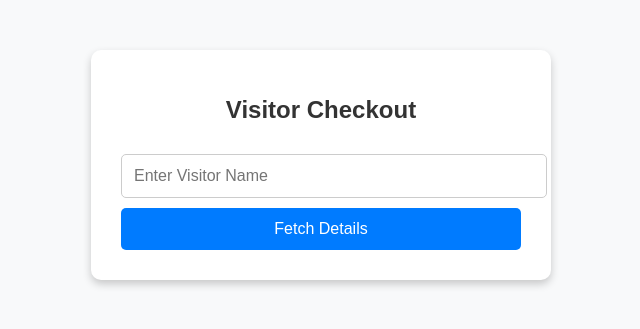
After one commit to Farahou110/visitor-log, a Flask app: page /checkout in a window 1280 px wide. The commit adds this page. Shown: the top 329 px of the page, without its empty margins (319-959 px from the left). Run offline with Flask 3, Linux system fonts and the light colour scheme.

Commit message:
first commit

```diff
--- a/app.py
+++ b/app.py
@@ -2,11 +2,12 @@ from flask import Flask, render_template, request, jsonify, session, redirect, u
 import re
 from pymongo import MongoClient
 from flask_mail import Mail, Message
-from twilio.rest import Client
 from bson import ObjectId
 from werkzeug.security import generate_password_hash, check_password_hash
-import os
 from datetime import datetime
+import random
+import string
+
 
 #  Flask App Initialization
 app = Flask(__name__)
@@ -18,24 +19,20 @@ db = client["VISITORS"]
 visitor_collection = db["visitor"]  # Stores visitor check-ins
 hosts_collection = db["hosts"]  # Stores host login details
 pre_registered_collection = db["pre_registered"]  # Stores pre-registered visitors
+approved_collection = db["approved"]  # Stores approved visitors
+declined_collection = db["declined"]  # Stores declined visitors
+checkout_collection = db["checkout"]  # Stores checked-out visitors
 
-#  Flask-Mail Configuration
-app.config["MAIL_SERVER"] = "smtp.gmail.com"
+# Flask-Mail Configuration
+app.config["MAIL_SERVER"] = "smtp.gmail.com"  # Change for Outlook, Yahoo, etc.
 app.config["MAIL_PORT"] = 587
 app.config["MAIL_USE_TLS"] = True
-app.config["MAIL_USE_SSL"] = False
-app.config["MAIL_USERNAME"] = os.getenv("MAIL_USERNAME")
-app.config["MAIL_PASSWORD"] = os.getenv("MAIL_PASSWORD")
+app.config["MAIL_USERNAME"] = "visitormanagement687@gmail.com"  # Replace with your email
+app.config["MAIL_PASSWORD"] = "hnvc inum rfwe zbsb"  # Replace with your email password
+app.config["MAIL_DEFAULT_SENDER"] = "visitormanagement687@gmail.com"
+
 mail = Mail(app)
 
-# #  Twilio SMS Configuration
-# TWILIO_SID = os.getenv("TWILIO_SID")
-# TWILIO_AUTH_TOKEN = os.getenv("TWILIO_AUTH_TOKEN")
-# TWILIO_PHONE_NUMBER = os.getenv("TWILIO_PHONE_NUMBER")
-# twilio_client = Client(TWILIO_SID, TWILIO_AUTH_TOKEN)
-
-# Store pending approvals {host_phone: visitor_id}
-pending_approvals = {}
 
 # ----- ROUTES -----
 
@@ -53,23 +50,8 @@ def prereg():
     return render_template("prereg.html")
 
 
-#get visitors details
-# @app.route("/get-visitor-info", methods=["GET"])
-# def get_visitor_info():
-#     visitor_name = request.args.get("name")
+# Route to fetch visitor details
 
-#     if not visitor_name:
-#         return jsonify({"status": "error", "message": "Missing visitor name"}), 400
-
-#     visitor = visitor_collection.find_one({"name": visitor_name}, {"_id": 0})
-
-#     if not visitor:
-#         return jsonify({"status": "error", "message": "Visitor not found"}), 404
-
-#     return jsonify({"status": "success", "visitor": visitor})
-
-
-# Route to fetch visitor details
 @app.route("/check-visitor", methods=["GET"])
 def check_visitor():
     try:
@@ -78,15 +60,20 @@ def check_visitor():
         if not username:
             return jsonify({"status": "error", "message": "Username is required"}), 400
 
+        # Debugging log: Print received username
+        print(f"Searching for username: {username}")
+
         # Fetch visitor details
         visitor = visitor_collection.find_one(
-            {"username": {"$regex": f"^{username}$", "$options": "i"}}
+            {"username": {"$regex": f"^{re.escape(username)}$", "$options": "i"}}
         )
+
+        # Debugging log: Print retrieved visitor
+        print("Visitor found:", visitor)
 
         if not visitor:
             return jsonify({"status": "error", "message": "Visitor not found"}), 404
 
-        # Remove MongoDB ObjectId before returning
         visitor["_id"] = str(visitor["_id"])
 
         return jsonify({"status": "success", "visitor": visitor})
@@ -94,31 +81,36 @@ def check_visitor():
     except Exception as e:
         return jsonify({"status": "error", "message": f"Server error: {str(e)}"}), 500
 
-# Route to check-in visitor and store in pre_registered collection
+
+# Generate a unique 6-digit check-in code
+def generate_checkin_code(length=6):
+    return "".join(random.choices(string.ascii_uppercase + string.digits, k=length))
+
+# Route to check-in visitor
 @app.route("/checkin-visitor", methods=["POST"])
 def checkin_visitor():
     try:
         data = request.json
         username = data.get("username", "").strip()
-        checkin_code = data.get("checkin_code", "").strip()
+        checkin_date = data.get("checkin_date", "").strip()
 
-        if not username or not checkin_code:
-            return jsonify({"status": "error", "message": "Username and check-in code are required"}), 400
+        if not username or not checkin_date:
+            return jsonify({"status": "error", "message": "Username and check-in date are required"}), 400
 
-        # Fetch visitor details from `visitors` collection
-        visitor = visitor_collection.find_one(
-            {"username": {"$regex": f"^{username}$", "$options": "i"}}
-        )
+        try:
+            checkin_date = datetime.strptime(checkin_date, "%Y-%m-%d")
+        except ValueError:
+            return jsonify({"status": "error", "message": "Invalid date format. Use YYYY-MM-DD"}), 400
+
+        visitor = visitor_collection.find_one({"username": {"$regex": f"^{username}$", "$options": "i"}})
 
         if not visitor:
             return jsonify({"status": "error", "message": "Visitor not found"}), 404
 
-        # Check if visitor already checked in
-        existing_checkin = pre_registered_collection.find_one({"username": username})
-        if existing_checkin:
+        if pre_registered_collection.find_one({"username": username, "status": "Checked In"}):
             return jsonify({"status": "error", "message": "Visitor already checked in"}), 400
 
-        # Store visitor details in `pre_registered` collection
+        checkin_code = generate_checkin_code()
         checkin_data = {
             "username": visitor["username"],
             "email": visitor["email"],
@@ -126,16 +118,94 @@ def checkin_visitor():
             "host": visitor["host"],
             "purpose": visitor["purpose"],
             "status": "Checked In",
+            "checkin_date": checkin_date,
             "checkin_code": checkin_code,
             "checkin_time": datetime.utcnow().isoformat()
         }
         pre_registered_collection.insert_one(checkin_data)
 
-        return jsonify({"status": "success", "message": "Check-in successful!"})
+        send_checkin_email(visitor["email"], username, checkin_code)
+
+        return jsonify({"status": "success", "message": f"Check-in successful! Check your email for the code: {checkin_code}"}), 201
 
     except Exception as e:
         return jsonify({"status": "error", "message": f"Server error: {str(e)}"}), 500
 
+# Route to verify check-in code
+@app.route("/verify-checkin", methods=["POST"])
+def verify_checkin():
+    try:
+        data = request.json
+        username = data.get("username", "").strip()
+        entered_code = data.get("checkin_code", "").strip()
+
+        if not username or not entered_code:
+            return jsonify({"status": "error", "message": "Username and check-in code are required"}), 400
+
+        checkin_record = pre_registered_collection.find_one({"username": username, "status": "Checked In"})
+
+        if not checkin_record:
+            return jsonify({"status": "error", "message": "No active check-in found for this visitor"}), 404
+
+        if checkin_record["checkin_code"] != entered_code:
+            return jsonify({"status": "error", "message": "Invalid check-in code"}), 401
+
+        return jsonify({"status": "success", "message": "Check-in verified successfully"}), 200
+
+    except Exception as e:
+        return jsonify({"status": "error", "message": f"Server error: {str(e)}"}), 500
+
+# Fetch Pre-Registered Visitor Details
+@app.route("/fetch-visitor", methods=["GET"])
+def fetch_visitor():
+    username = request.args.get("username", "").strip()
+
+    if not username:
+        return jsonify({"status": "error", "message": "Username is required"}), 400
+
+    visitor = visitor_collection.find_one({"username": {"$regex": f"^{username}$", "$options": "i"}}, {"_id": 0})
+
+    if not visitor:
+        return jsonify({"status": "error", "message": "Visitor not found"}), 404
+
+    return jsonify({"status": "success", "visitor": visitor})
+
+# Pre-Register a Visitor and Send Check-In Code
+@app.route("/checkin", methods=["POST"])
+def checkin():
+    try:
+        data = request.json
+        if not data:
+            return jsonify({"status": "error", "message": "Invalid data"}), 400
+
+        visitor_name = data.get("username", "").strip()
+        visitor_email = data.get("email", "").strip()
+        visitor_phone = data.get("phone", "").strip()
+
+        if not visitor_name or not visitor_email:
+            return jsonify({"status": "error", "message": "Username and email are required"}), 400
+
+        if pre_registered_collection.find_one({"username": visitor_name}):
+            return jsonify({"status": "error", "message": "Visitor already checked in"}), 400
+
+        checkin_code = generate_checkin_code()
+
+        visitor_collection.insert_one({
+            **data,
+            "status": "Pending",
+            "checkin_code": checkin_code,
+            "checkin_time": datetime.utcnow().isoformat()
+        })
+
+        subject = "Your Visitor Check-In Code"
+        body = f"Hello {visitor_name},\n\nYour check-in code is: {checkin_code}\n\nUse this code to complete your check-in process."
+        msg = Message(subject=subject, recipients=[visitor_email], body=body)
+        mail.send(msg)
+
+        return jsonify({"status": "success", "message": "Check-in successful! Code sent to email."})
+
+    except Exception as e:
+        return jsonify({"status": "error", "message": str(e)}), 500
 
 # Visitor Index Page (Only for Visitors)
 @app.route("/index", methods=["GET"])
@@ -217,125 +287,75 @@ def dashboard():
     visitors = list(visitor_collection.find({}, {"_id": 0}))  # Fetch all visitors
     return render_template("dashboard.html", visitors=visitors)
 
+def send_email(visitor_email, visitor_name, status):
+    try:
+        subject = f"Your Visit Request has been {status}"
+        body = f"Hello {visitor_name},\n\nYour visit request has been {status}.\n\nThank you."
 
-# @app.route("/get-host-phone", methods=["GET"])
-# def get_host_phone():
-#     host = request.args.get("host", "").strip()
+        msg = Message(subject=subject, recipients=[visitor_email], body=body)
+        mail.send(msg)
+        return jsonify({"status": "success", "message": "Email sent successfully!"})
+    except Exception as e:
+        return jsonify({"status": "error", "message": str(e)})  # Returns error in API response
 
-#     if not host:
-#         return jsonify({"status": "error", "message": "Host name is required"}), 400
+def send_checkin_email(visitor_email, visitor_name, checkin_code):
+    """Sends an email with the check-in code to the visitor."""
+    try:
+        subject = "Your Check-In Code"
+        body = f"Hello {visitor_name},\n\nThank you for checking in.\nYour check-in code is: {checkin_code}\n\nBest regards,\nVisitor Management System"
 
-#     host_data = visitor_collection.find_one({"host": {"$regex": host, "$options": "i"}})
+        msg = Message(subject=subject, recipients=[visitor_email], body=body)
+        mail.send(msg)
+        print(f"Check-in email sent to {visitor_email}")
+        return True
+    except Exception as e:
+        print(f"Error sending check-in email: {e}")
+        return False
 
-#     if host_data and "host_phone" in host_data:
-#         return jsonify({"status": "success", "phone": host_data["host_phone"]})
-#     else:
-#         return jsonify({"status": "error", "message": "Host phone not found"}), 404
+def send_email(to_email, subject, body):
+    """Send an email using Flask-Mail"""
+    msg = Message(subject, recipients=[to_email])
+    msg.body = body
+    mail.send(msg)
 
-#  Handle Visitor Check-In & Notify Host
-@app.route("/checkin", methods=["POST"])
-def checkin():
-    try:
-        data = request.json  # Get JSON data from request
-
-        if not data:
-            return jsonify({"status": "error", "message": "Invalid data"}), 400
-
-        host_name = data.get("host")
-        visitor_name = data.get("username")
-        visitor_phone = data.get("phone")
-
-        # # Fetch host details
-        # host_data = hosts_collection.find_one({"username": host_name})
-        # if not host_data:
-        #     return jsonify({"status": "error", "message": "Host not found"}), 400
-
-        # host_phone = host_data.get("phone")
-
-        #  Save visitor details in MongoDB
-        visitor = visitor_collection.insert_one({
-            **data,
-            "status": "Pending",
-        })
-        visitor_id = str(visitor.inserted_id)
-
-        #  Store approval request
-        # pending_approvals[host_phone] = {"visitor_id": visitor_id, "visitor_phone": visitor_phone}
-
-        # # Send SMS to host for approval
-        # twilio_client.messages.create(
-        #     body=f"Visitor {visitor_name} wants to meet you. Reply YES to approve or NO to decline.",
-        #     from_=TWILIO_PHONE_NUMBER,
-        #     to=host_phone
-        # )
-
-        return jsonify({"status": "success", "message": "Check-in successful, host notified!"})
-    except Exception as e:
-        return jsonify({"status": "error", "message": str(e)}), 500
-
-
-
-
-
-#  Approve or Decline Visitors (Host Only)
-@app.route("/approve_visitor", methods=["POST"])
+#approve visitor
+@app.route('/approve_visitor', methods=['POST'])
 def approve_visitor():
-    if "host" not in session:
-        return jsonify({"status": "error", "message": "Unauthorized"}), 403
-
     data = request.json
     visitor_id = data.get("id")
-    status = data.get("status")  # "Approved" or "Declined"
+    status = data.get("status")
 
     if not visitor_id or not status:
-        return jsonify({"status": "error", "message": "Missing visitor ID or status"}), 400
+        return jsonify({"message": "Invalid request"}), 400
 
     try:
-        visitor_collection.update_one({"_id": ObjectId(visitor_id)}, {"$set": {"status": status}})
-        return jsonify({"status": "success", "message": f"Visitor {status} successfully"})
-    except Exception as e:
-        return jsonify({"status": "error", "message": str(e)}), 500
+        visitor_object_id = ObjectId(visitor_id)
+        query = {"_id": visitor_object_id}
+    except:
+        query = {"id": visitor_id}
 
-# Handle Host SMS Responses (YES/NO)
-@app.route("/sms-reply", methods=["POST"])
-def sms_reply():
-    """Handles incoming SMS replies from hosts."""
-    from_number = request.form.get("From")
-    response_text = request.form.get("Body").strip().lower()
+    visitor = visitor_collection.find_one(query)
 
-    # Get pending visitor request
-    approval_data = pending_approvals.get(from_number)
+    if visitor:
+        visitor["status"] = status
+        visitor_email = visitor.get("email")  # Assuming the visitor has an email field
 
-    if not approval_data:
-        return "No pending approvals for this number.", 400
+        if visitor_email:
+            subject = "Visitor Request Update"
+            message = f"Hello {visitor['username']}, your visit request has been {status}."
+            send_email(visitor_email, subject, message)
 
-    visitor_id = approval_data["visitor_id"]
-    visitor_phone = approval_data["visitor_phone"]
+        # Move the visitor to the appropriate collection
+        if status == "Approved":
+            approved_collection.insert_one(visitor)
+        elif status == "Declined":
+            declined_collection.insert_one(visitor)
 
-    #  Determine approval status
-    if response_text == "yes":
-        status = "Approved"
-        visitor_message = " Your visit has been approved. Please proceed!"
-    elif response_text == "no":
-        status = "Declined"
-        visitor_message = " Your visit request has been declined."
+        visitor_collection.delete_one(query)
+
+        return jsonify({"message": f"Visitor {status} successfully!", "success": True}), 200
     else:
-        return "Invalid response. Reply YES or NO.", 400
-
-    #  Update visitor status in MongoDB
-    visitor_collection.update_one({"_id": visitor_id}, {"$set": {"status": status}})
-
-    # #  Notify visitor via SMS
-    # twilio_client.messages.create(
-    #     body=visitor_message,
-    #     from_=TWILIO_PHONE_NUMBER,
-    #     to=visitor_phone
-    # )
-
-    #  Remove from pending approvals
-    del pending_approvals[from_number]
-
-    return "Response processed successfully."
+        return jsonify({"message": "Visitor not found!", "success": False}), 404
 
 
 # Fetch All Visitors (Host Only)
@@ -354,6 +374,42 @@ def logout():
     session.pop("host", None)
     return redirect(url_for("login"))
 
+#check out
+@app.route('/checkout', methods=['GET', 'POST'])
+def checkout():
+    visitor_details = None
+
+    if request.method == 'POST':
+        if 'fetch' in request.form:
+            visitor_name = request.form.get('visitor_name')
+
+            # Case-insensitive search using regex
+            visitor_details = visitor_collection.find_one(
+                {"username": {"$regex": f"^{visitor_name}$", "$options": "i"}}
+            )
+
+            if not visitor_details:
+                flash("Visitor not found!", "danger")
+
+        elif 'confirm_checkout' in request.form:
+            visitor_id = request.form.get('visitor_id')
+
+            try:
+                visitor = visitor_collection.find_one({"_id": ObjectId(visitor_id)})
+
+                if visitor:
+                    visitor["checkout_time"] = datetime.now()
+                    checkout_collection.insert_one(visitor)  # Move data to checkout collection
+                    visitor_collection.delete_one({"_id": ObjectId(visitor_id)})  # Remove from active visitors
+                    flash("Visitor checked out successfully!", "success")
+                    return redirect(url_for('checkout'))
+                else:
+                    flash("Error checking out visitor!", "danger")
+            except Exception as e:
+                flash(f"Error: {str(e)}", "danger")
+
+    return render_template('checkout.html', visitor=visitor_details)
+
 
 #  Run Flask App
 if __name__ == "__main__":
--- a/templates/buttons.html
+++ b/templates/buttons.html
@@ -39,11 +39,12 @@
 </head>
 <body>
 
-    <h1>ETHOS TECH HUB LIMITED</h1>
+    <h1>LOGI-TRACK</h1>
 
     <div class="container">
         <a href="{{ url_for('prereg') }}" class="btn">Pre-Registration</a>
         <a href="{{ url_for('index') }}" class="btn">New Visitor</a>
+        <a href="{{ url_for('checkout') }}" class="btn">Check Out</a>
     </div>
 
 </body>
--- /dev/null
+++ b/templates/checkout.html
@@ -0,0 +1,86 @@
+<!DOCTYPE html>
+<html lang="en">
+<head>
+    <meta charset="UTF-8">
+    <meta name="viewport" content="width=device-width, initial-scale=1.0">
+    <title>Visitor Checkout</title>
+    <style>
+        body {
+            font-family: 'Arial', sans-serif;
+            text-align: center;
+            background-color: #f8f9fa;
+            margin: 0;
+            padding: 50px;
+        }
+        .checkout-container {
+            max-width: 400px;
+            background: white;
+            padding: 30px;
+            margin: auto;
+            box-shadow: 0 4px 8px rgba(0, 0, 0, 0.2);
+            border-radius: 10px;
+        }
+        h1 {
+            color: #333;
+            margin-bottom: 20px;
+            font-size: 24px;
+        }
+        input, button {
+            width: 100%;
+            padding: 12px;
+            margin-top: 10px;
+            border: 1px solid #ccc;
+            border-radius: 5px;
+            font-size: 16px;
+        }
+        .btn {
+            background-color: #007bff;
+            color: white;
+            border: none;
+            cursor: pointer;
+        }
+        .btn:hover {
+            background-color: #0056b3;
+        }
+        .btn-secondary {
+            background-color: #28a745;
+        }
+        .btn-secondary:hover {
+            background-color: #218838;
+        }
+        .visitor-details {
+            text-align: left;
+            margin-top: 20px;
+        }
+    </style>
+</head>
+<body>
+
+    <div class="checkout-container">
+        <h1>Visitor Checkout</h1>
+
+        <!-- Fetch Visitor Details Form -->
+        <form method="POST">
+            <input type="text" name="visitor_name" placeholder="Enter Visitor Name" required>
+            <button type="submit" name="fetch" class="btn">Fetch Details</button>
+        </form>
+
+        {% if visitor %}
+        <div class="visitor-details">
+            <h2>Visitor Details</h2>
+            <p><strong>Name:</strong> {{ visitor.name }}</p>
+            <p><strong>Email:</strong> {{ visitor.email }}</p>
+            <p><strong>Phone:</strong> {{ visitor.phone }}</p>
+            <p><strong>Check-in Time:</strong> {{ visitor.checkin_time }}</p>
+
+            <!-- Confirm Checkout Form -->
+            <form method="POST">
+                <input type="hidden" name="visitor_id" value="{{ visitor._id }}">
+                <button type="submit" name="confirm_checkout" class="btn btn-secondary">Check Out</button>
+            </form>
+        </div>
+        {% endif %}
+    </div>
+
+</body>
+</html>
```
Also changed, not shown: static/register.js (+7 -0 lines), templates/dashboard.html (+78 -26 lines), templates/index.html (+4 -4 lines), templates/prereg.html (+9 -6 lines), static/register.css (indentation only).
